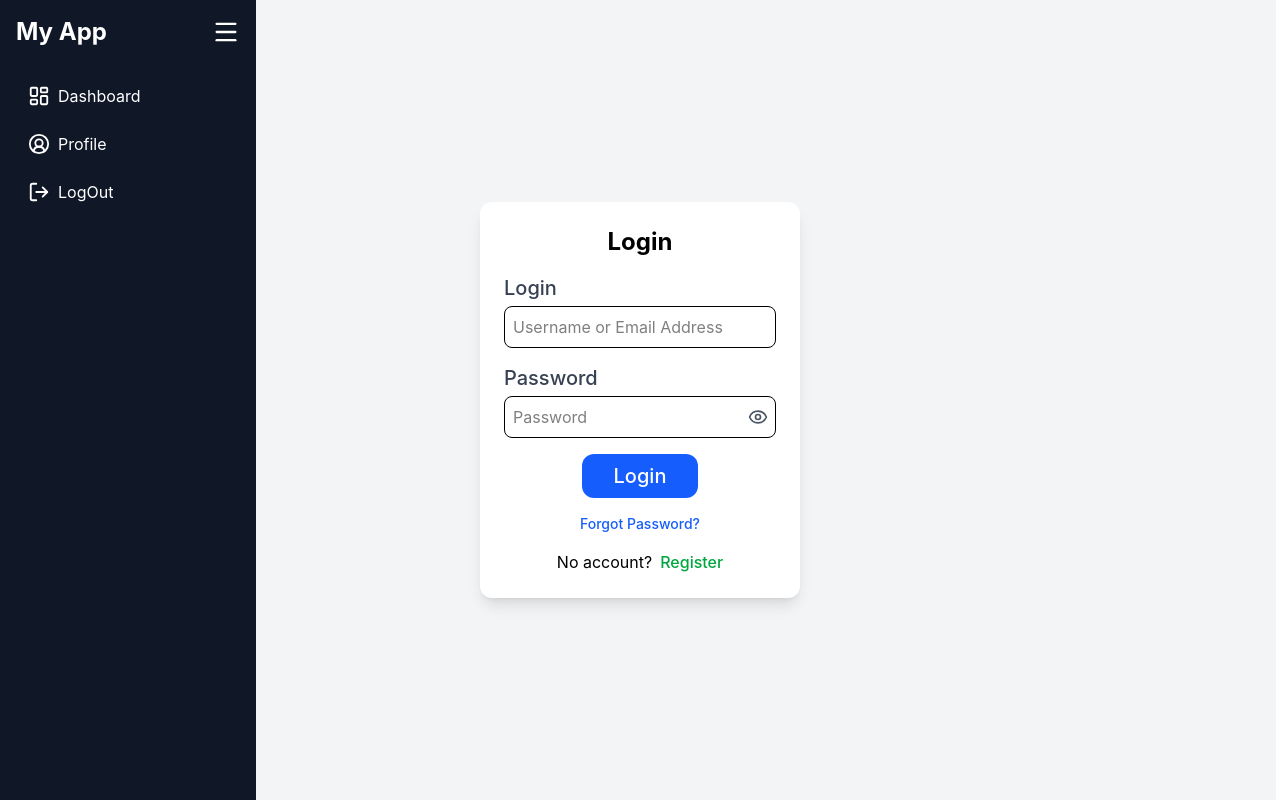
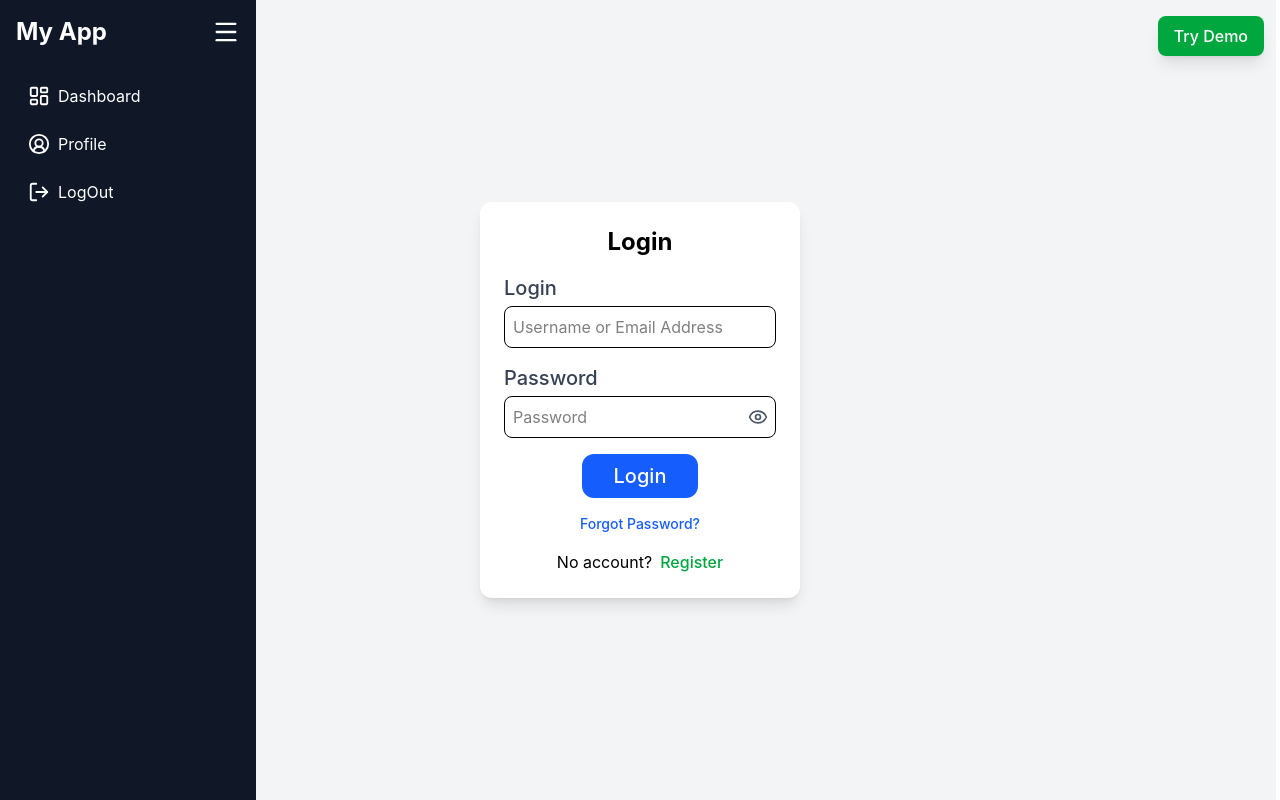
Before and after one commit to tmoh1999/admin_dashboard_frontend, a React (Vite) app: page /login in a window 1280 px wide. Built offline with nearby package versions, Linux system fonts and the light colour scheme; no server answers.

Commit message:
demo button

```diff
--- a/src/App.jsx
+++ b/src/App.jsx
@@ -14,6 +14,7 @@ import VerifyEmail from "./pages/VerifyEmail";
 import Users from "./pages/Users";
 import { sendHeartbeat } from "./api/auth";
 import { hasAuthSession, subscribeToAuthState } from "./api/storage";
+import ExitDemoButton from "./components/ExitDemoButton";
 
 export default function App() {
   const location = useLocation();
@@ -51,6 +52,7 @@ export default function App() {
   return (
     <div className="flex h-screen">
       <ErrorBoundary>
+      <ExitDemoButton />
       <Sidebar />
       <div className="overflow-y-auto w-full ">
         <div className="h-fit  min-w-fit px-1">
--- /dev/null
+++ b/src/components/ExitDemoButton.jsx
@@ -0,0 +1,49 @@
+import { useEffect, useState } from "react";
+import { logout } from "../api";
+import { useNavigate } from "react-router-dom";
+
+export default function ExitDemoButton() {
+  const [isDemo, setIsDemo] = useState(false);
+  const navigate = useNavigate();
+
+  useEffect(() => {
+    const demo = localStorage.getItem("demo") === "true";
+    setIsDemo(demo);
+  }, []);
+
+  const handleExitDemo = () => {
+    localStorage.setItem("demo", "false");
+    setIsDemo(false);
+    logout();
+    navigate("/login");
+  };
+
+  const handleTryDemo = () => {
+    logout();
+    localStorage.setItem("demo", "true");
+    setIsDemo(true);
+    navigate("/login");
+  };
+
+  if (isDemo===true) {
+    return (
+      <button
+        onClick={handleExitDemo}
+        className="fixed top-4 right-4 bg-red-600 text-white px-4 py-2 rounded-lg shadow-lg hover:bg-red-700 transition-colors z-50 font-medium"
+        title="Exit Demo Mode - Limited admin access"
+      >
+        Exit Demo
+      </button>
+    );
+  }
+
+  return (
+    <button
+      onClick={handleTryDemo}
+      className="fixed top-4 right-4 bg-green-600 text-white px-4 py-2 rounded-lg shadow-lg hover:bg-green-700 transition-colors z-50 font-medium"
+      title="Try Demo Mode - Limited admin access for testing"
+    >
+      Try Demo
+    </button>
+  );
+}
```
